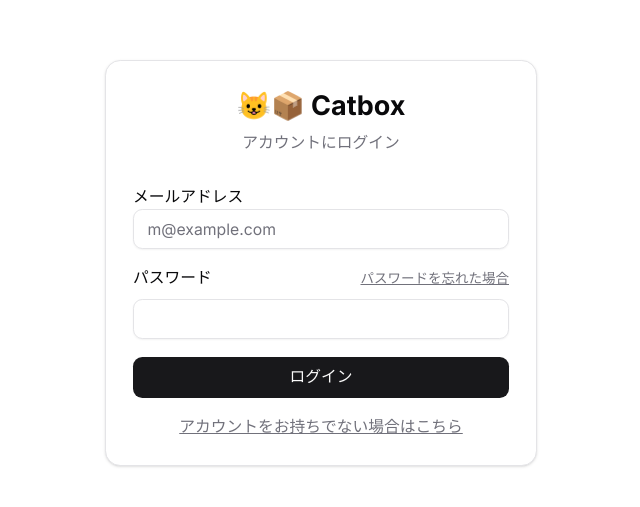
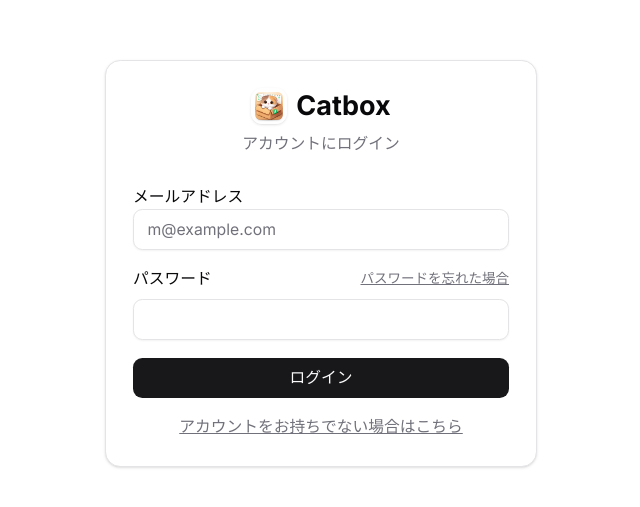
Before and after one commit to koh-tom/catbox, a React (Vite) app: page / in a window 1280 px wide. Shown: the part 137-644 px from the top of the page, without its empty margins (319-959 px from the left). Built offline with nearby package versions, Linux system fonts and the light colour scheme; no server answers.

Commit message:
feat(なし): ✨ react-icons導入

```diff
--- a/src/App.tsx
+++ b/src/App.tsx
@@ -1,5 +1,6 @@
 import { useCallback, useEffect, useMemo, useRef, useState } from 'react';
-import { FaTrashAlt } from 'react-icons/fa';
+import { FaCat, FaTrashAlt } from 'react-icons/fa';
+import { LuBox } from 'lucide-react';
 import { MdAdd, MdHelpOutline, MdLogout, MdSearch } from 'react-icons/md';
 import {
   Navigate,
--- a/src/components/AboutModal.tsx
+++ b/src/components/AboutModal.tsx
@@ -1,5 +1,5 @@
 import { memo, useState } from 'react';
-import { MdKeyboardArrowDown, MdKeyboardArrowRight } from 'react-icons/md';
+import { MdKeyboard, MdKeyboardArrowDown, MdKeyboardArrowRight } from 'react-icons/md';
 import { Button } from '@/components/ui/button';
 import {
   Dialog,
@@ -23,7 +23,8 @@
       <DialogContent className="sm:max-w-[500px]">
         <DialogHeader>
           <DialogTitle className="text-xl font-bold flex items-center gap-2">
-            {APP_NAME} について
+            <img src="/icon.png" alt="Catbox Icon" className="w-6 h-6 rounded shadow-sm" />
+            <span>{APP_NAME} について</span>
           </DialogTitle>
           <DialogDescription>シンプルで高機能なタスク管理アプリケーション</DialogDescription>
         </DialogHeader>
@@ -43,7 +44,9 @@
               onClick={() => setShowShortcuts(!showShortcuts)}
               className="w-full justify-between"
             >
-              <span className="flex items-center gap-2">🎹 キーボードショートカット</span>
+              <span className="flex items-center gap-2">
+                <MdKeyboard className="h-4 w-4" /> キーボードショートカット
+              </span>
               {showShortcuts ? (
                 <MdKeyboardArrowDown className="h-4 w-4" />
               ) : (
--- a/src/components/AuthScreen.tsx
+++ b/src/components/AuthScreen.tsx
@@ -50,7 +50,10 @@
     <div className="min-h-screen bg-background flex flex-col items-center justify-center p-4">
       <Card className="w-full max-w-sm">
         <CardHeader className="text-center">
-          <CardTitle className="text-2xl font-bold">{APP_NAME}</CardTitle>
+          <CardTitle className="text-2xl font-bold flex items-center justify-center gap-2">
+            <img src="/icon.png" alt="Catbox Icon" className="w-8 h-8 rounded-lg shadow-sm" />
+            <span>{APP_NAME}</span>
+          </CardTitle>
           <CardDescription>
             {mode === 'signup' && '新しいアカウントを作成'}
             {mode === 'login' && 'アカウントにログイン'}
--- a/src/components/TodoList.tsx
+++ b/src/components/TodoList.tsx
@@ -1,7 +1,7 @@
 import { DragDropContext, Draggable, Droppable, type DropResult } from '@hello-pangea/dnd';
 import { memo, useCallback, useMemo, useState } from 'react';
-import { FaFlag, FaRegCalendarAlt, FaRegClock, FaSort, FaSortAmountDown } from 'react-icons/fa';
-import { MdDeleteSweep } from 'react-icons/md';
+import { FaCat, FaFlag, FaRegCalendarAlt, FaRegClock, FaSort, FaSortAmountDown } from 'react-icons/fa';
+import { MdCheckCircle, MdDeleteSweep, MdPendingActions, MdStar, MdTaskAlt, MdWarning } from 'react-icons/md';
 import {
   AlertDialog,
   AlertDialogAction,
@@ -205,8 +205,8 @@
   if (todos.length === 0) {
     return (
       <div className="flex flex-col items-center justify-center py-20 text-muted-foreground animate-in fade-in slide-in-from-bottom-5 duration-700">
-        <div className="text-6xl mb-4 opacity-50 grayscale hover:grayscale-0 transition-all duration-500 cursor-default">
-          🐱💤
+        <div className="text-6xl mb-4 opacity-20 transition-all duration-500 cursor-default flex items-center justify-center">
+          <FaCat className="w-16 h-16" />
         </div>
         <p className="text-lg font-bold mb-1">タスクがありません</p>
         <span className="text-sm opacity-70">
@@ -425,8 +425,8 @@
           {todayTodos.length > 0 && (
             <div className="flex flex-col gap-3 bg-yellow-500/10 dark:bg-yellow-500/15 p-3 sm:p-4 rounded-xl border border-yellow-500/30 w-full shrink-0">
               <div className="flex items-center justify-between shrink-0">
-                <h3 className="text-sm font-semibold text-yellow-700 dark:text-yellow-400 flex items-center gap-2">
-                  ⭐ 今日のタスク
+                <h3 className="text-sm font-bold text-yellow-700 dark:text-yellow-400 flex items-center gap-2">
+                  <MdStar className="w-4 h-4" /> 今日のタスク
                 </h3>
                 <span className="bg-yellow-500/20 text-yellow-700 dark:text-yellow-400 px-2.5 py-0.5 rounded-full text-xs font-bold">
                   {todayTodos.length}
@@ -454,8 +454,8 @@
             {/* 期限切れカラム */}
             <div className="flex flex-col gap-3 bg-red-500/5 dark:bg-red-500/10 p-3 sm:p-4 rounded-xl border border-red-500/20 max-h-[calc(100vh-14rem)] overflow-hidden">
               <div className="flex items-center justify-between shrink-0">
-                <h3 className="text-sm font-semibold text-red-600 dark:text-red-400 flex items-center gap-2">
-                  🚨 期限切れ
+                <h3 className="text-sm font-bold text-red-600 dark:text-red-400 flex items-center gap-2">
+                  <MdWarning className="w-4 h-4" /> 期限切れ
                 </h3>
                 <span className="bg-red-500/10 text-red-600 dark:text-red-400 px-2.5 py-0.5 rounded-full text-xs font-bold">
                   {overdueTodos.length}
@@ -486,8 +486,8 @@
             {/* 進行中カラム */}
             <div className="flex flex-col gap-3 bg-card p-3 sm:p-4 rounded-xl border shadow-sm max-h-[calc(100vh-14rem)] overflow-hidden">
               <div className="flex items-center justify-between shrink-0">
-                <h3 className="text-sm font-semibold flex items-center gap-2 text-foreground">
-                  🔄 進行中
+                <h3 className="text-sm font-bold flex items-center gap-2 text-foreground">
+                  <MdPendingActions className="w-4 h-4" /> 進行中
                 </h3>
                 <span className="bg-primary/10 text-primary px-2.5 py-0.5 rounded-full text-xs font-bold">
                   {activeTodos.length}
@@ -518,8 +518,8 @@
             {/* 完了済みカラム */}
             <div className="flex flex-col gap-3 bg-muted/30 p-3 sm:p-4 rounded-xl border border-transparent max-h-[calc(100vh-14rem)] overflow-hidden">
               <div className="flex items-center justify-between shrink-0">
-                <h3 className="text-sm font-semibold flex items-center gap-2 text-muted-foreground">
-                  ✅ 完了済み
+                <h3 className="text-sm font-bold flex items-center gap-2 text-muted-foreground">
+                  <MdCheckCircle className="w-4 h-4" /> 完了済み
                 </h3>
                 <span className="bg-muted-foreground/15 text-muted-foreground px-2.5 py-0.5 rounded-full text-xs font-bold">
                   {completedTodos.length}
--- a/src/components/TrashView.tsx
+++ b/src/components/TrashView.tsx
@@ -1,5 +1,5 @@
 import { memo } from 'react';
-import { FaTrashAlt } from 'react-icons/fa';
+import { FaCat, FaTrashAlt } from 'react-icons/fa';
 import { MdDeleteForever, MdRestoreFromTrash } from 'react-icons/md';
 import {
   AlertDialog,
@@ -59,7 +59,8 @@
       <DialogContent className="sm:max-w-[500px] max-h-[80vh] flex flex-col">
         <DialogHeader>
           <DialogTitle className="text-xl font-bold flex items-center gap-2">
-            <FaTrashAlt className="w-4 h-4" /> ゴミ箱
+            <img src="/icon.png" alt="Catbox Icon" className="w-5 h-5 rounded shadow-sm" />
+            <FaTrashAlt className="w-4 h-4 opacity-70" /> <span>ゴミ箱</span>
           </DialogTitle>
           <DialogDescription>削除したタスクは復元または完全削除できます</DialogDescription>
         </DialogHeader>
@@ -82,8 +83,8 @@
         <div className="flex-1 overflow-y-auto space-y-2 min-h-0">
           {trashedTodos.length === 0 ? (
             <div className="flex flex-col items-center justify-center py-16 text-muted-foreground animate-in fade-in duration-700">
-              <div className="text-5xl mb-4 opacity-40 grayscale hover:grayscale-0 transition-all duration-500 cursor-default">
-                🗑️🐈
+              <div className="text-5xl mb-4 opacity-20 transition-all duration-500 cursor-default flex items-center justify-center">
+                <FaCat className="w-12 h-12" />
               </div>
               <p className="text-sm font-medium">ゴミ箱は空です</p>
             </div>
--- a/src/lib/constants.ts
+++ b/src/lib/constants.ts
@@ -1,4 +1,4 @@
-export const APP_NAME = '😺📦 Catbox';
+export const APP_NAME = 'Catbox';
 
 export const STORAGE_KEYS = {
   TODOS: 'catbox-todos',
```
